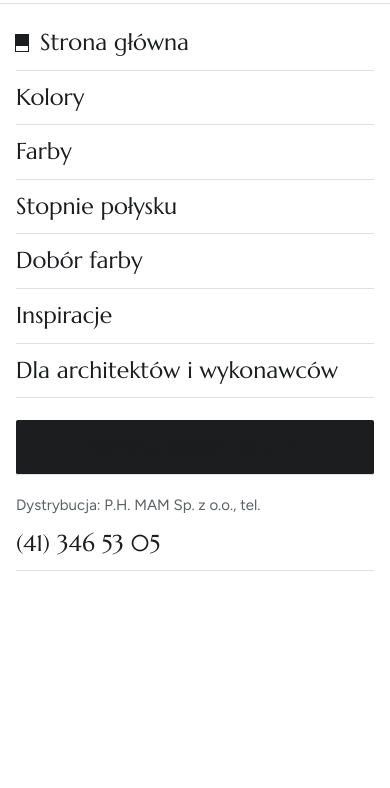
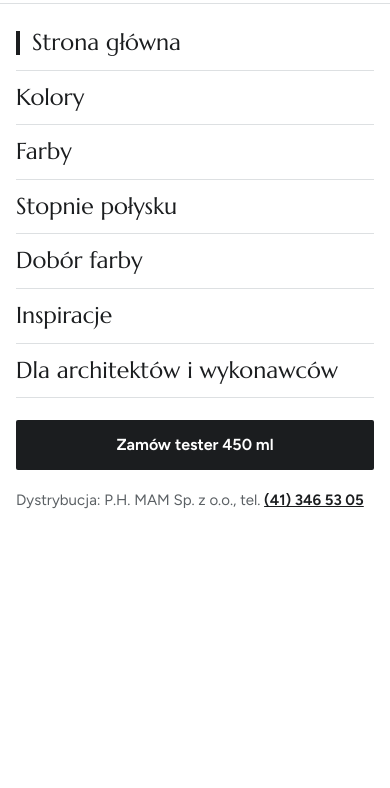
Before and after one commit to Disaster26/para-koncepcja, a plain HTML site: page index.html in a window 390 px wide. Both pictures are taken after a click on the button 351 px from the left and 29 px from the top of the page. Shown: the part 56-844 px from the top of the page. Drawn offline with Linux system fonts and the light colour scheme.

Commit message:
Menu mobilne

```diff
--- a/index.html
+++ b/index.html
@@ -82,10 +82,11 @@ button.ceg{border:0;padding:0;cursor:pointer;text-align:left;width:100%}
 @media(max-width:1020px){.nav,.hd .tst{display:none}.burger{display:flex}.tools{margin-left:auto}:root{--hh:60px}.logo,.logo img{width:104px}.logo img{height:36px}}
 .mnav{position:fixed;inset:var(--hh) 0 0 0;z-index:59;background:#fff;padding:12px var(--g) 32px;display:flex;flex-direction:column;overflow:auto}
 .mnav[hidden]{display:none}
-.mnav a{padding:13px 0;border-bottom:1px solid var(--line);font:400 23px/1.2 Marcellus,serif;color:var(--ink);text-decoration:none;display:flex;align-items:center;gap:12px}
-.mnav a[aria-current=page]::before{content:"";width:12px;height:16px;background:var(--ink);box-shadow:inset 0 -5px 0 #fff,0 0 0 1px var(--ink);flex:none}
+.mnav>a:not(.btn){padding:13px 0;border-bottom:1px solid var(--line);font:400 23px/1.2 Marcellus,serif;color:var(--ink);text-decoration:none;display:flex;align-items:center;gap:12px}
+.mnav a[aria-current=page]::before{content:"";width:4px;height:24px;background:var(--ink);flex:none}
 .mnav .btn{margin-top:22px}
 .mnav p{margin-top:18px;color:var(--mute);font-size:15px}
+.mnav p a{color:var(--ink);font-weight:650}
 /* hero */
 .hero{position:relative;min-height:calc(100svh - var(--hh));display:flex;color:var(--ink);isolation:isolate;overflow:hidden;background:#A9B593}
 .hero picture,.hero picture img{position:absolute;inset:0;width:100%;height:100%;object-fit:cover;z-index:-2}
```
